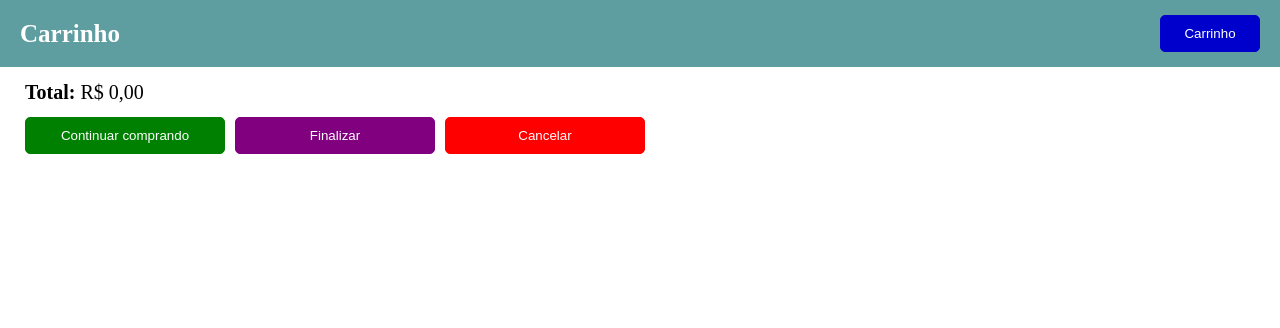
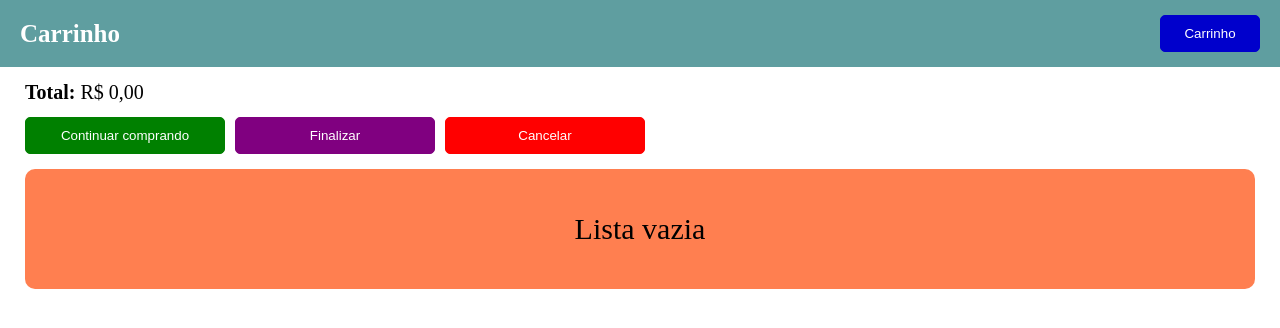
Before and after one commit to otaviohenrique1/app_carrinho_compras, a React (Create React App) app: page /carrinho in a window 1280 px wide. Shown: the top 328 px of the page. Built offline with nearby package versions, Linux system fonts and the light colour scheme.

Commit message:
Commit 32

```diff
--- a/src/pages/CarrinhoCompras.tsx
+++ b/src/pages/CarrinhoCompras.tsx
@@ -71,7 +71,12 @@ export function CarrinhoCompras() {
         </ContainerBotoes>
         <div>
           <CarrinhoLista>
-            {lista.map((item, index) => {
+            {
+              (lista.length === 0)
+                ? <ListaVazia>
+                  <p>Lista vazia</p>
+                </ListaVazia>
+                : lista.map((item, index) => {
                   return (
                     <CarrinhoListaItem key={index}>
                       <ItemImagem>
@@ -185,6 +190,21 @@ export function CarrinhoCompras() {
   );
 }
 
+const ListaVazia = styled.div`
+  display: flex;
+  flex-direction: row;
+  justify-content: center;
+  align-items: center;
+  background-color: coral;
+  padding: 10px;
+  border-radius: 10px;
+  height: 100px;
+
+  p {
+    font-size: 30px;
+  }
+`;
+
 const ImagemStyled = styled(Imagem)`
   width: 150px;
 `;
```
Lines whose indentation alone changed are shown as unchanged.
